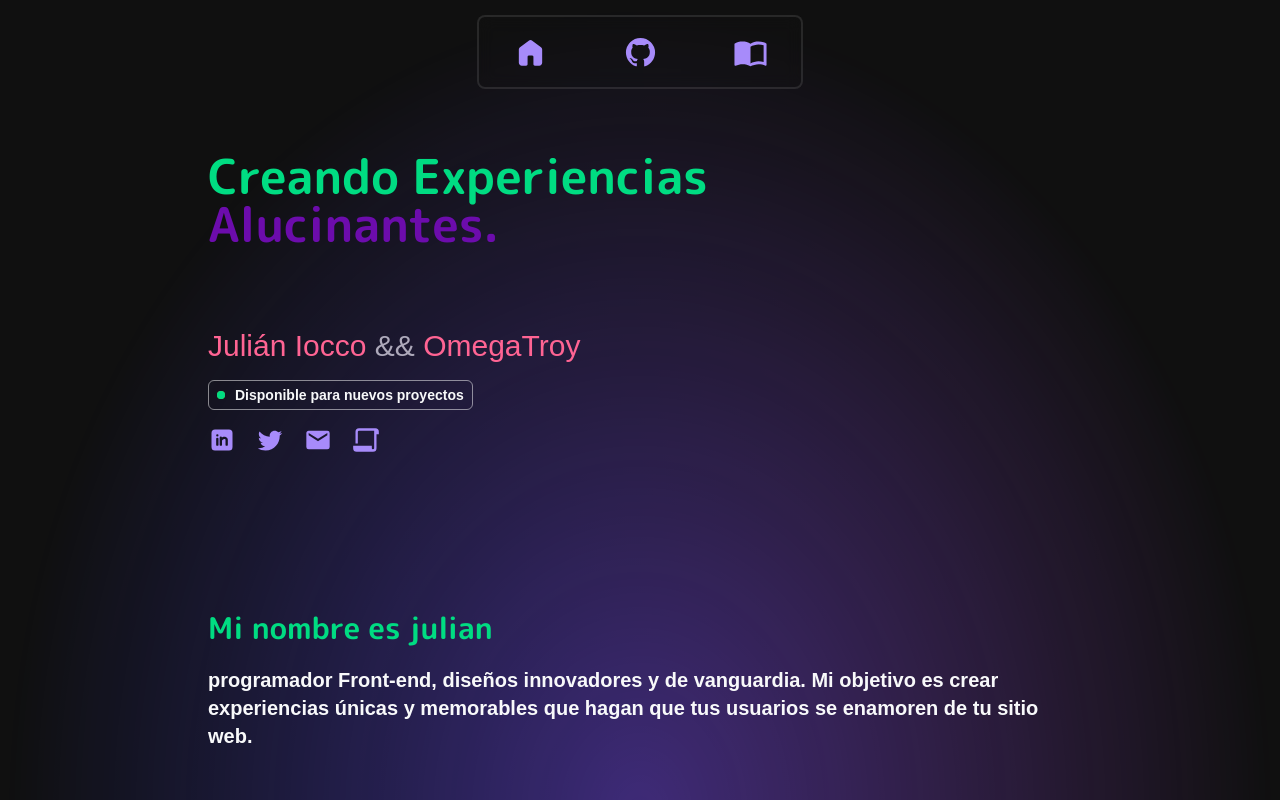
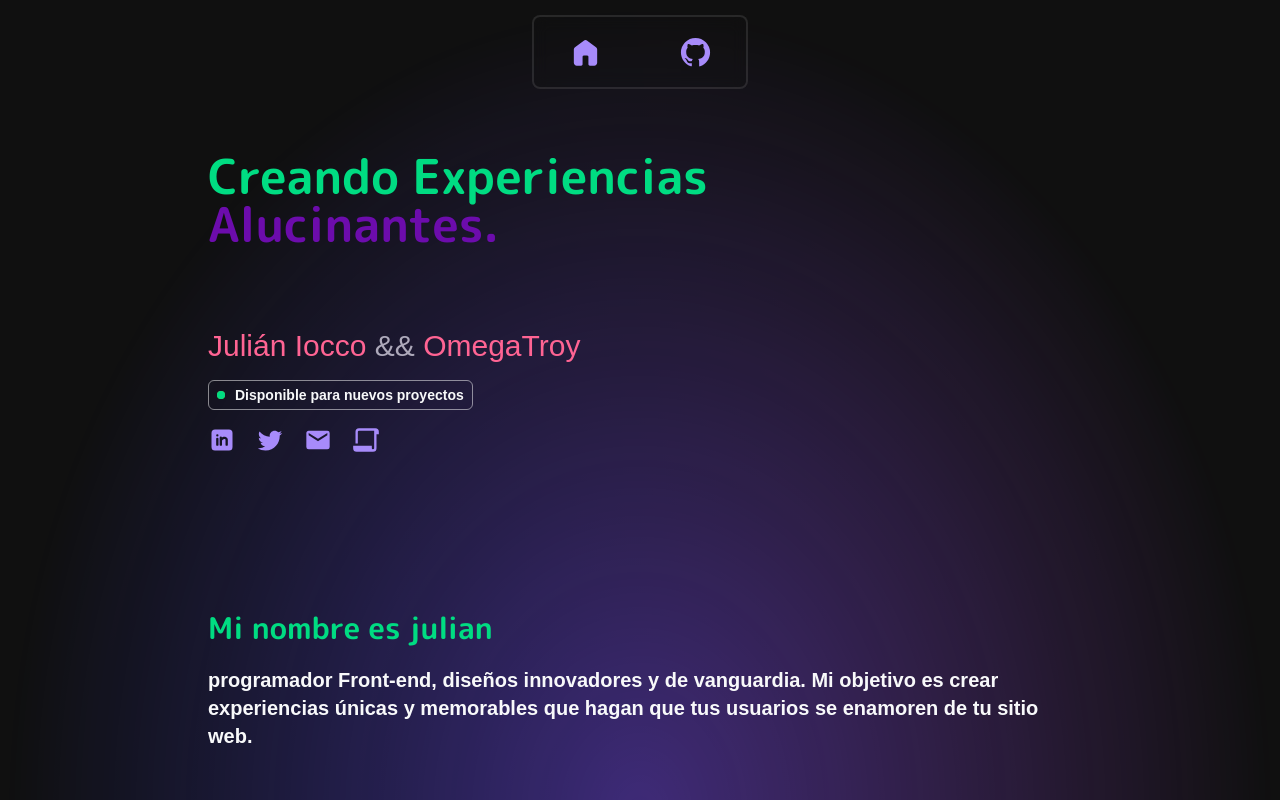
Before and after one commit to OmegaTroy/Portafolio-web, an Astro site: page / in a window 1280 px wide. Shown: the top 800 px of the page. Built offline with nearby package versions, Linux system fonts and the light colour scheme; Astro itself is replaced by a stand-in of ours.

Commit message:
quitando seccion de blog

```diff
--- a/src/components/NavBar.astro
+++ b/src/components/NavBar.astro
@@ -46,26 +46,6 @@
         <span class="text text-FX text-lg">Github</span>
       </a>
     </li>
-    <li class="list relative flex w-[70px] h-[70px] z-10">
-      <a
-        href="/blog"
-        class="relative flex justify-center w-full items-center flex-col text-center font-medium"
-      >
-        <span class="icon text-gradi_dark2"
-          ><svg
-            xmlns="http://www.w3.org/2000/svg"
-            width="35"
-            height="35"
-            viewBox="0 0 24 24"
-            ><path
-              fill="currentColor"
-              d="M21 5c-1.11-.35-2.33-.5-3.5-.5c-1.95 0-4.05.4-5.5 1.5c-1.45-1.1-3.55-1.5-5.5-1.5c-1.95 0-4.05.4-5.5 1.5v14.65c0 .25.25.5.5.5c.1 0 .15-.05.25-.05C3.1 20.45 5.05 20 6.5 20c1.95 0 4.05.4 5.5 1.5c1.35-.85 3.8-1.5 5.5-1.5c1.65 0 3.35.3 4.75 1.05c.1.05.15.05.25.05c.25 0 .5-.25.5-.5V6c-.6-.45-1.25-.75-2-1m0 13.5c-1.1-.35-2.3-.5-3.5-.5c-1.7 0-4.15.65-5.5 1.5V8c1.35-.85 3.8-1.5 5.5-1.5c1.2 0 2.4.15 3.5.5v11.5Z"
-            ></path></svg
-          ></span
-        >
-        <span class="text text-FX text-lg">Blog</span>
-      </a>
-    </li>
   </ul>
 </nav>
 <style>
```
